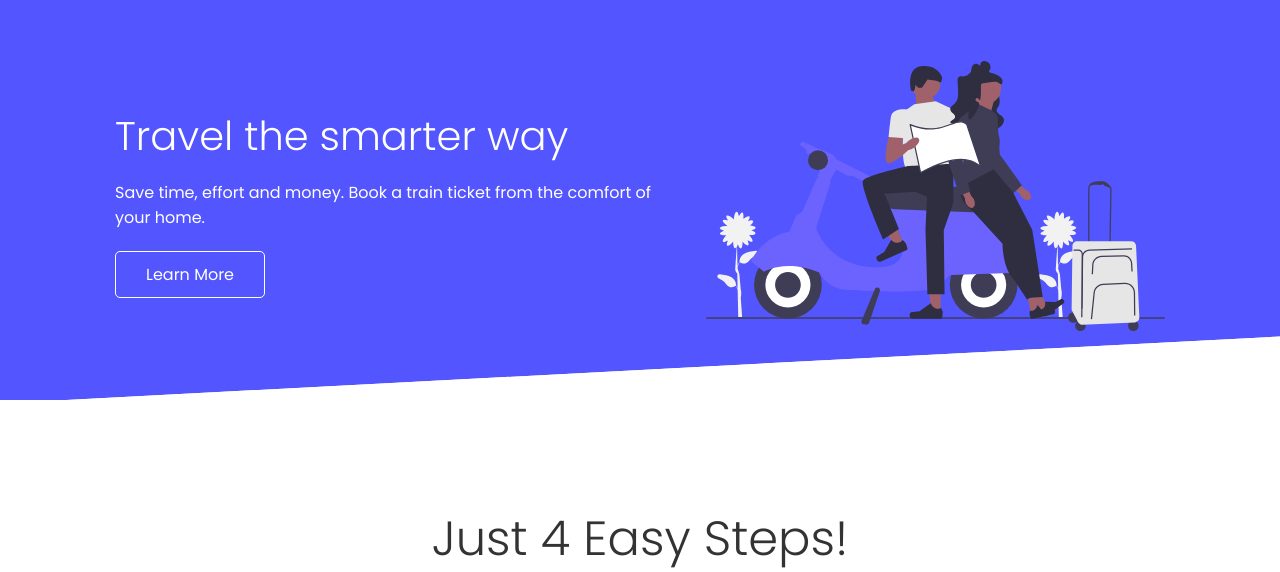
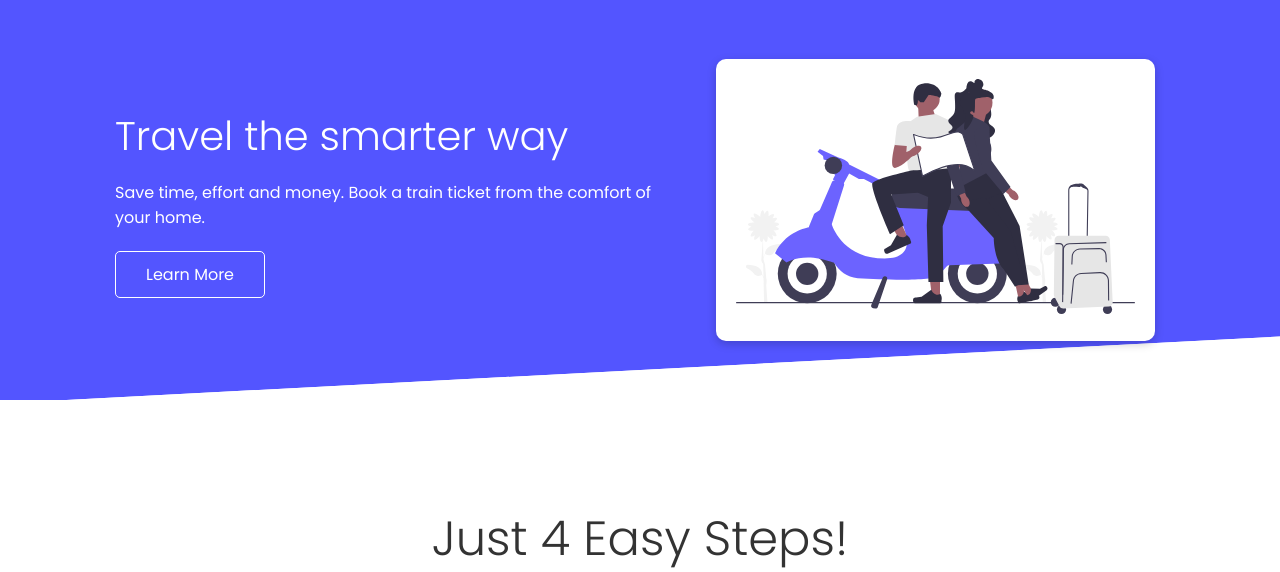
Before and after one commit to aoamusat/QuickTix, a Django app: template quicktix/templates/quicktix/index.html in a window 1280 px wide. Shown: the part 70-642 px from the top of the page. Run offline with Django 4.2, Linux system fonts and the light colour scheme; the template is opened without the code that fills it, so the values that code supplies are empty; parts of the project's set-up code (start-up, migrations or seed data) failed here and were passed over; some libraries are stand-ins or nearby versions.

Commit message:
card class to index.html

```diff
--- a/quicktix/templates/quicktix/index.html
+++ b/quicktix/templates/quicktix/index.html
@@ -24,7 +24,7 @@
                 </p>
                 <a href="features/" class="btn btn-outline">Learn More</a>
             </div>
-            <div class="showcase-form">
+            <div class="showcase-form card">
             <img src="{% static 'quicktix/img/showcaseimg.svg' %}" alt="">
             </div>
             <!--<div class="showcase-form card">
```
